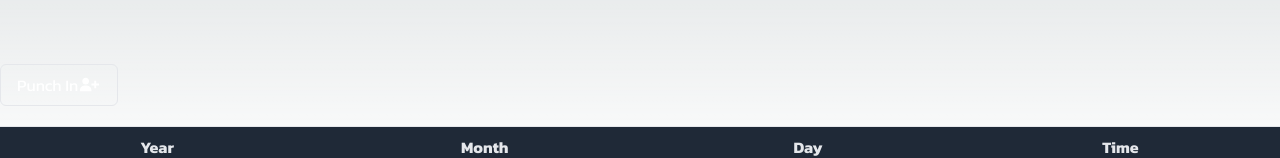
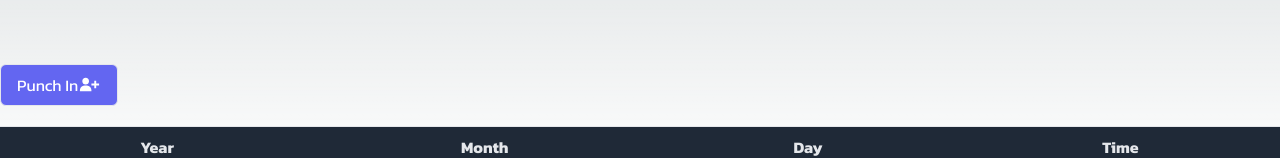
Before and after one commit to komuro-zero/crud-app, a Next.js app: page / in a window 1280 px wide. Shown: the part 168-326 px from the top of the page. Built offline with nearby package versions, Linux system fonts and the light colour scheme; no server answers.

Commit message:
minor updates

```diff
--- a/app/layout.tsx
+++ b/app/layout.tsx
@@ -24,9 +24,6 @@ export default function RootLayout({
     router.refresh();
   };
 
-  const signup = async () => {
-    router.push('/signup');
-  };
   return (
     <html lang="en">
       <body className={inter.className}>
--- a/app/page.tsx
+++ b/app/page.tsx
@@ -1,6 +1,4 @@
 'use client';
-import { Mali } from 'next/font/google';
-import Head from 'next/head';
 import { BiSolidUserPlus } from 'react-icons/bi';
 import Table from '@/components/timeTable';
 import { useRouter } from 'next/navigation';
@@ -11,10 +9,8 @@ export default function Home() {
   const router = useRouter();
   const [punchTime, setPunchTime] = useState([]);
 
-  const goToPunch = async () => {
-    router.push('/punch');
-  };
   useEffect(() => {
+    router.prefetch('/punch');
     const fetchData = async () => {
       const res = await fetch('/api/getPunchtime', {
         method: 'POST',
@@ -43,7 +39,7 @@ export default function Home() {
         <div className="container mx-auto flex justify-between py-5 border-b">
           <div className="left flex gap-3">
             <Link href="/punch">
-              <button className="flex bg-inidgo-500 text-white px-4 py-2 border rounded-md hover:bg-gray-50 hover:border-indigo-500 hover:text-gray-800">
+              <button className="flex bg-indigo-500 text-white px-4 py-2 border rounded-md hover:bg-gray-50 hover:border-indigo-500 hover:text-gray-800">
                 Punch In{' '}
                 <span>
                   <BiSolidUserPlus size={23}></BiSolidUserPlus>
```
